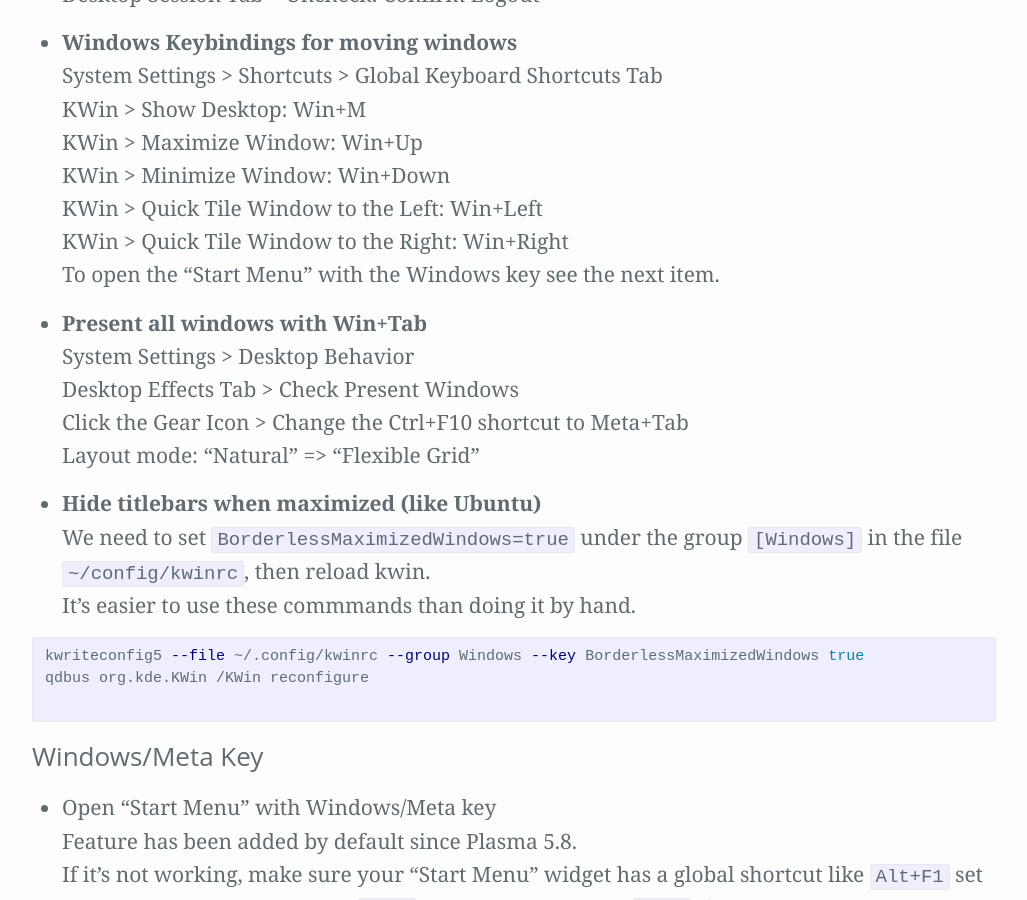
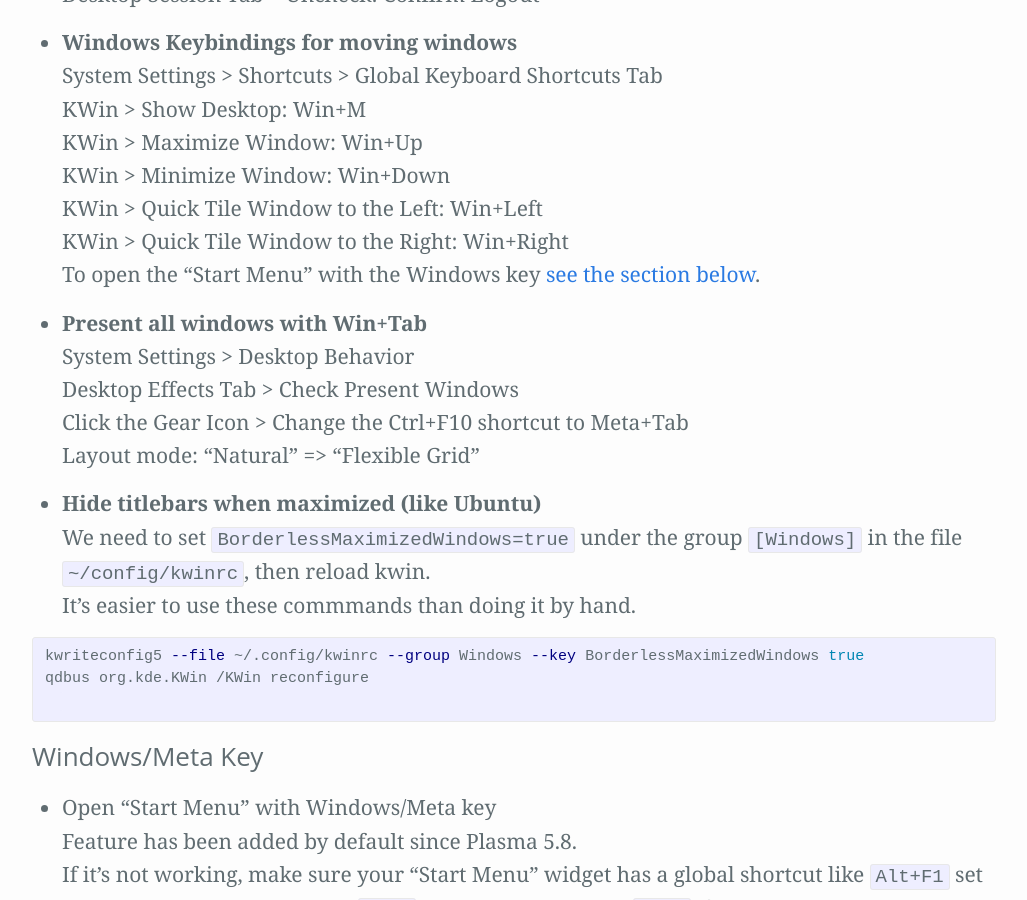
Before and after one commit to Zren/zren.github.io, a Jekyll site: the page built from kde.md, in a window 1280 px wide and 900 px high, scrolled down 6589 px. Shown: the whole window, without its empty margins (126-1153 px from the left). Built offline with Jekyll 4.4.1, drawn with Linux system fonts in a browser that asks for light colours.

Commit message:
Link to the meta key section.

```diff
--- a/kde.md
+++ b/kde.md
@@ -273,7 +273,7 @@
   KWin > Minimize Window: Win+Down
   KWin > Quick Tile Window to the Left: Win+Left
   KWin > Quick Tile Window to the Right: Win+Right
-  To open the “Start Menu” with the Windows key see the next item.
+  To open the “Start Menu” with the Windows key [see the section below](#windowsmeta-key).
 
 {% assign i = i | plus: 1 %}
 * {:#cfg-{{ i }}} Present all windows with Win+Tab
```
